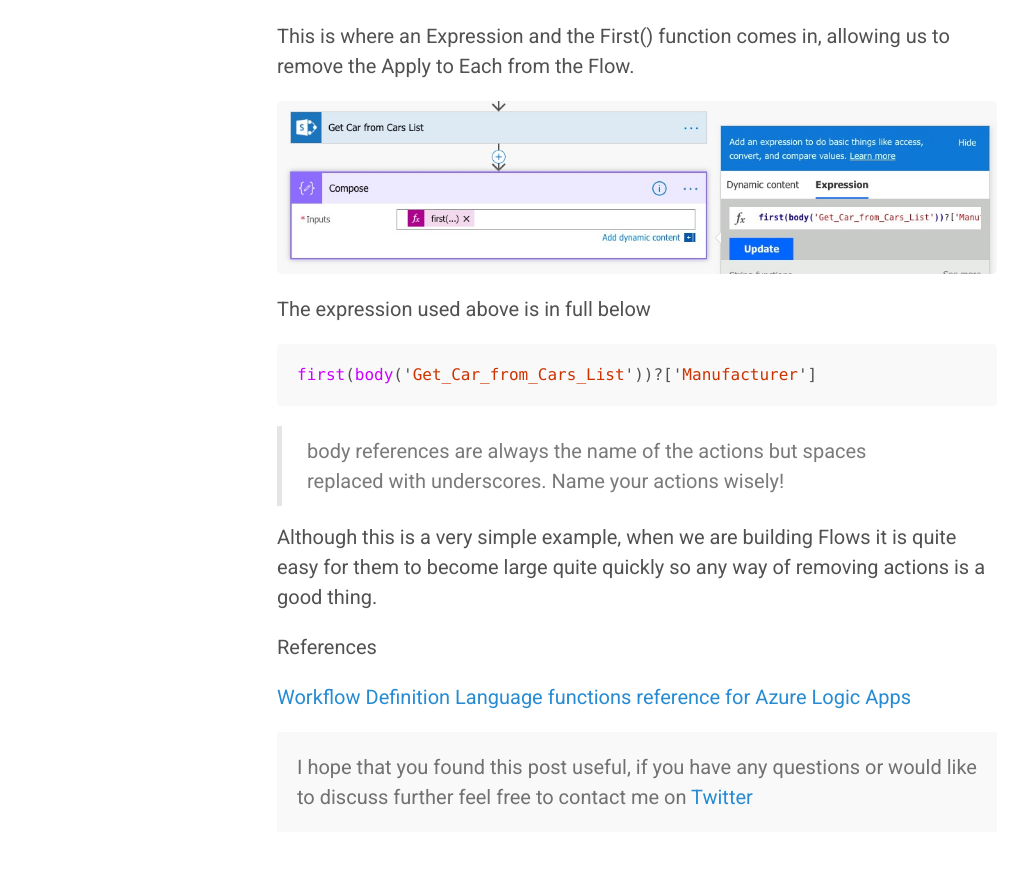
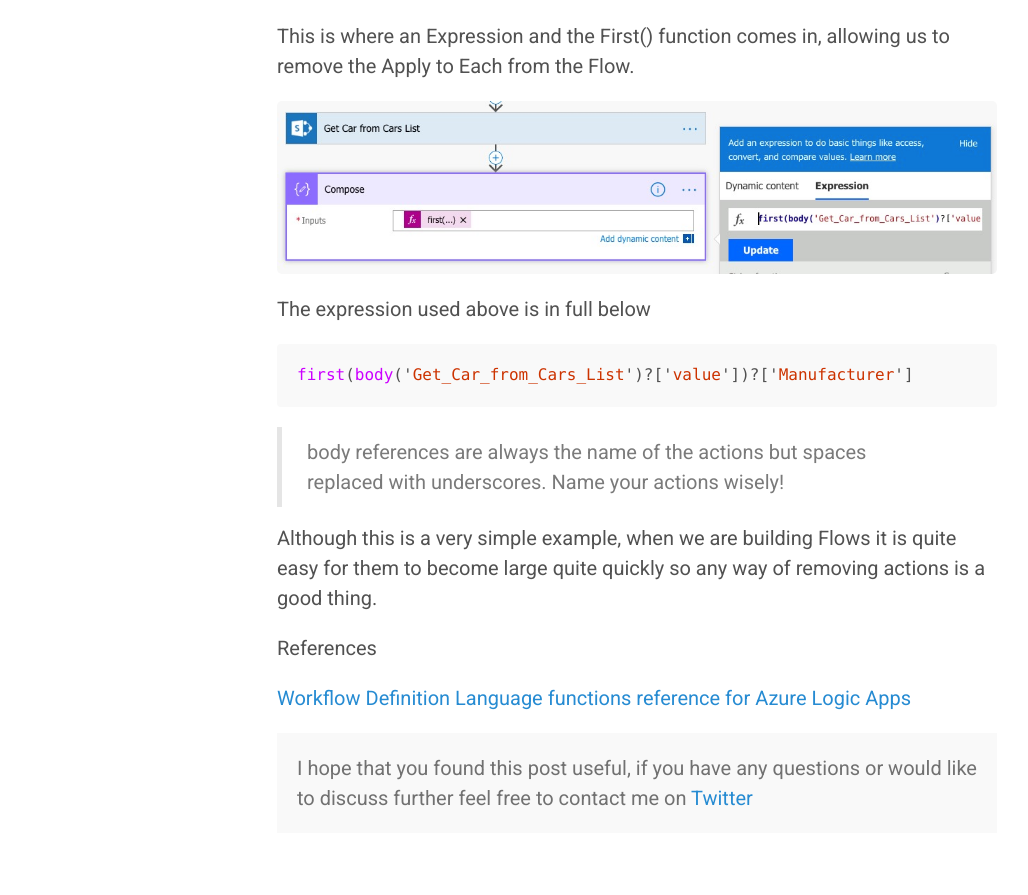
Before and after one commit to garrytrinder/garrytrinder.github.io, a Jekyll site: the page built from _posts/2018-07-19-unnecessary-applytoeach-splistitems.md, in a window 1280 px wide. Shown: the part 1396-2291 px from the top of the page, without its empty margins (3-1031 px from the left). Built offline with Jekyll 4.4.1, drawn with Linux system fonts in a browser that asks for light colours; nearby versions of some CDN libraries.

Commit message:
Fix for post

````diff
--- a/_posts/2018-07-19-unnecessary-applytoeach-splistitems.md
+++ b/_posts/2018-07-19-unnecessary-applytoeach-splistitems.md
@@ -32,7 +32,7 @@ This is where an Expression and the First() function comes in, allowing us to re
 The expression used above is in full below
 
 ``` javascript
-first(body('Get_Car_from_Cars_List'))?['Manufacturer']
+first(body('Get_Car_from_Cars_List')?['value'])?['Manufacturer']
 ```
 
  > body references are always the name of the actions but spaces replaced with underscores. Name your actions wisely!
````
Also changed, not shown: public/img/flow/getitems-first.jpg.
